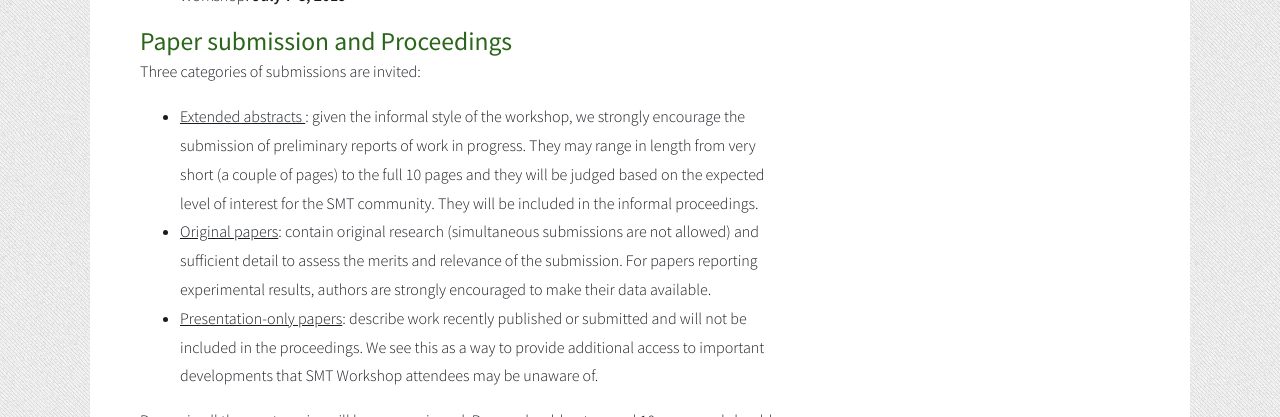
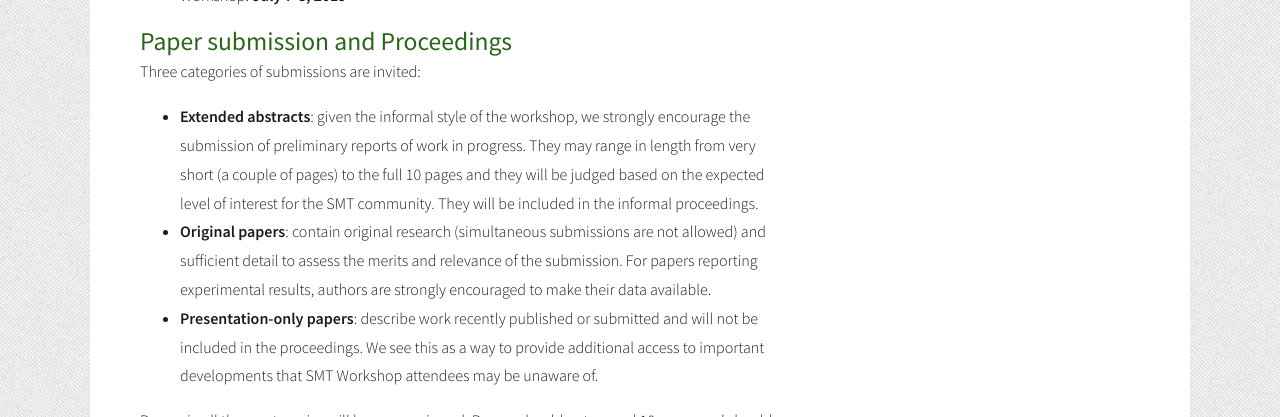
Before and after one commit to smt2019/smt2019.github.io, a Jekyll site: the page built from cfp.html, in a window 1280 px wide. Shown: the part 1217-1634 px from the top of the page. Built offline with Jekyll 4.4.1, drawn with Linux system fonts in a browser that asks for light colours.

Commit message:
Fix cfp tags

```diff
--- a/cfp.html
+++ b/cfp.html
@@ -26,7 +26,7 @@ efforts.
 The aim of the workshop is to bring together researchers and users of
 SMT tools and techniques. Relevant topics include but are not limited
 to:
-
+</p>
 <ul>
 <li> Decision procedures and theories of interest</li>
 <li> Combinations of decision procedures</li>
@@ -35,7 +35,6 @@ to:
 <li> Benchmarks and evaluation methodologies</li>
 <li> Theoretical results</li>
 </ul>
-</p>
 
 <p>
 Papers on pragmatic aspects of implementing and using SMT tools, as
@@ -59,19 +58,19 @@ learning and statistical reasoning, are especially encouraged.
   Three categories of submissions are invited:
 </p>
 <ul>
-<li> <u>Extended abstracts </u>: given the informal style of the workshop, we
+<li> <strong>Extended abstracts</strong>: given the informal style of the workshop, we
 strongly encourage the submission of preliminary reports of work in
 progress. They may range in length from very short (a couple of pages)
 to the full 10 pages and they will be judged based on the expected
 level of interest for the SMT community. They will be included in the
 informal proceedings.</li>
 
-<li> <u>Original papers</u>: contain original research (simultaneous submissions
+<li> <strong>Original papers</strong>: contain original research (simultaneous submissions
 are not allowed) and sufficient detail to assess the merits and
 relevance of the submission. For papers reporting experimental results,
 authors are strongly encouraged to make their data available. </li>
 
-<li> <u>Presentation-only papers</u>: describe work recently published or
+<li> <strong>Presentation-only papers</strong>: describe work recently published or
 submitted and will not be included in the proceedings. We see this as a
 way to provide additional access to important developments that SMT
 Workshop attendees may be unaware of.</li>
```
